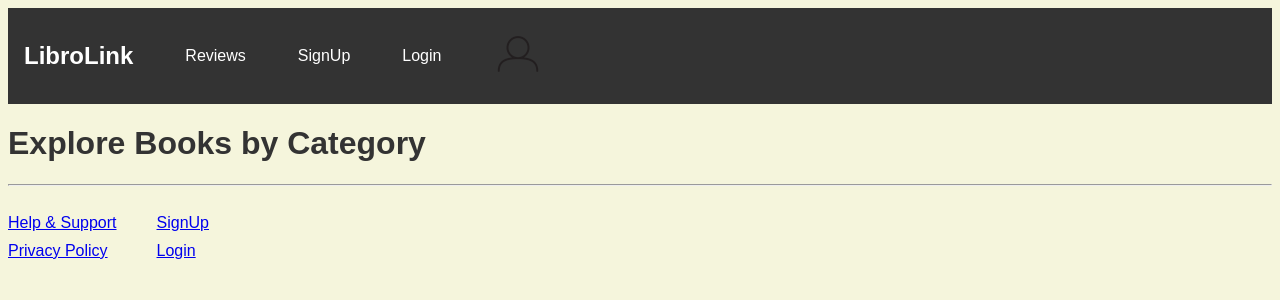
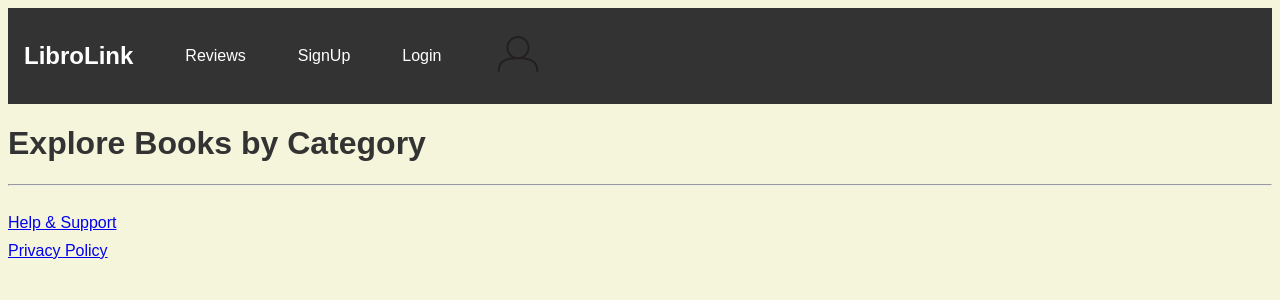
Before and after one commit to JazzyMaxine/WAD2_6B_2024, a Django app: page /LibroLink/books/ in a window 1280 px wide. Shown: the top 300 px of the page. Run offline with Django 3.2, Linux system fonts and the light colour scheme.

Commit message:
ready for new branching

```diff
--- a/templates/LibroLink/base.html
+++ b/templates/LibroLink/base.html
@@ -42,19 +42,11 @@
 
         <footer>
             <div style="display: flex; justify-content: space-between;">
-                <div>
+
                     <ul style="list-style-type: none; padding: 0;">
                         <li><a href="{% url 'LibroLink:help_support' %}">Help & Support</a></li>
                         <li><a href="{% url 'LibroLink:privacy' %}">Privacy Policy</a></li>
                     </ul>
-                </div>
-                <div>
-                    <ul style="list-style-type: none; padding: 0;">
-                        <li><a href="{% url 'LibroLink:register' %}">SignUp</a></li>
-                        <li><a href="{% url 'LibroLink:login' %}">Login</a></li>
-
-                    </ul>
-                </div>
             </div>
         </footer>
     </body>
```
